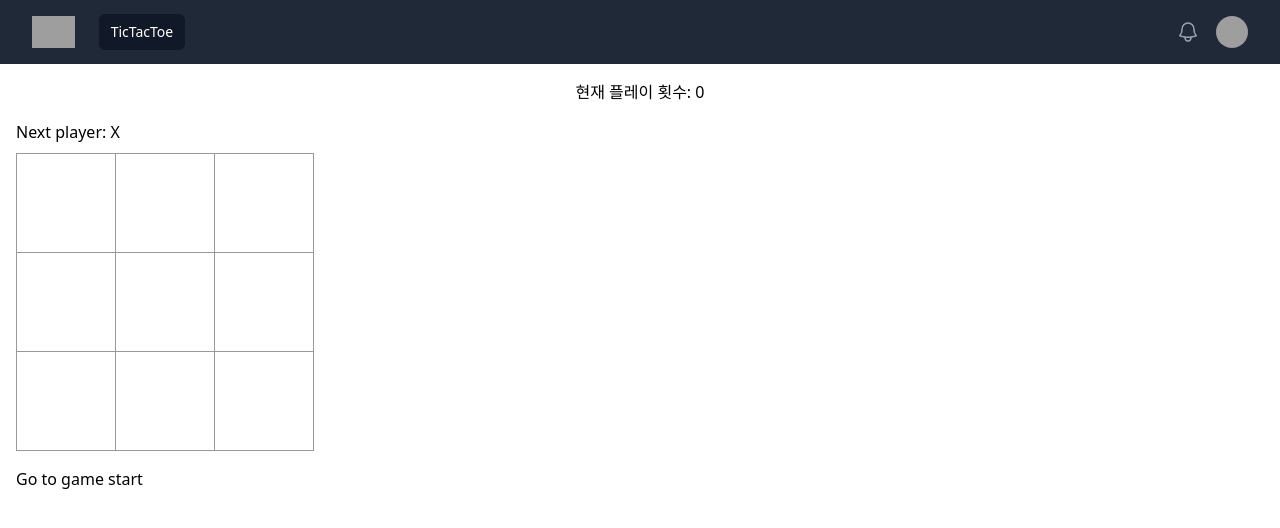
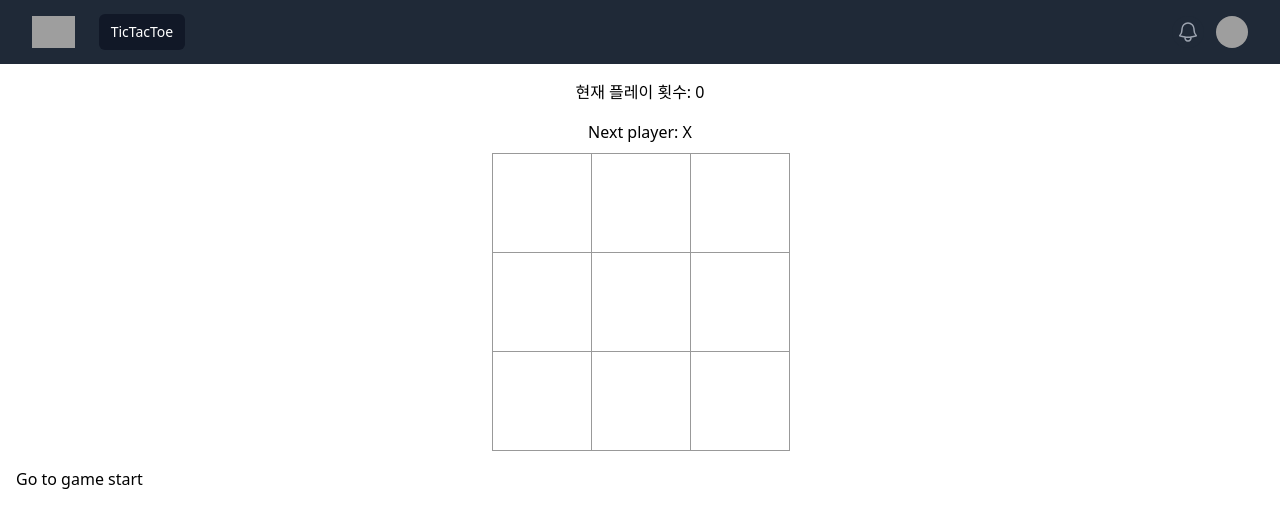
Before and after one commit to naturalkei/tictactoe, a React (Vite) app: page / in a window 1280 px wide. Shown: the top 528 px of the page. Built offline with nearby package versions, Linux system fonts and the light colour scheme; grey boxes are pictures that could not be loaded.

Commit message:
chore: update styles

```diff
--- a/src/app/game.jsx
+++ b/src/app/game.jsx
@@ -61,7 +61,7 @@ export function Game ({ clss }) {
           <p className="p-4 mx-auto"><span>현재 플레이 횟수:</span> {currentMove}</p>
         </div>
         <div className={classnames(clss, { done: finished })}>
-          <div className="mx-auto game-board">
+          <div className="game-board">
             <Board
               xIsNext={xIsNext}
               squares={currentSquares}
--- a/src/components/board.jsx
+++ b/src/components/board.jsx
@@ -41,14 +41,19 @@ export function Board ({ xIsNext, squares, onPlay, onCheckWinner }) {
 
   return (
     <>
-      <div className="status">{status}</div>
+      <div className="status">
+        <p className="text-center">{status}</p>
+      </div>
+      <div className="flex flex-col">
         {list.map((arr, i) => (
-        <div key={i} className="board-row">
+          <div key={i} className="board-row flex flex-row mx-auto">
             {arr.map(n => (
               <Square key={n} value={squares[n]} onSquareClick={() => handleClick(n)} />
             ))}
           </div>
         ))}
+      </div>
+
       {/* <div className="board-row">
         <Square value={squares[0]} onSquareClick={() => handleClick(0)} />
         <Square value={squares[1]} onSquareClick={() => handleClick(1)} />
```
Lines whose indentation alone changed are shown as unchanged.
